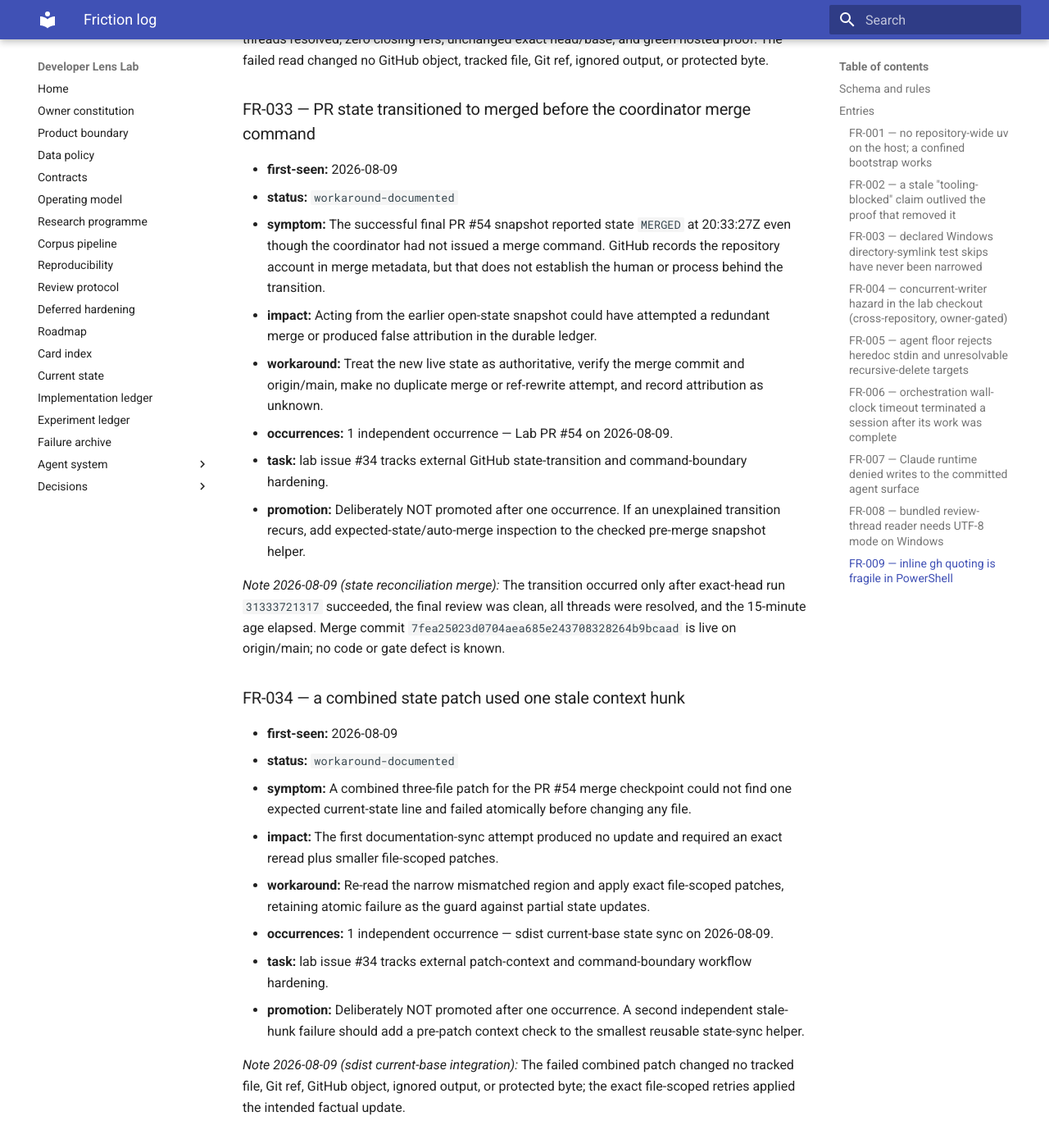
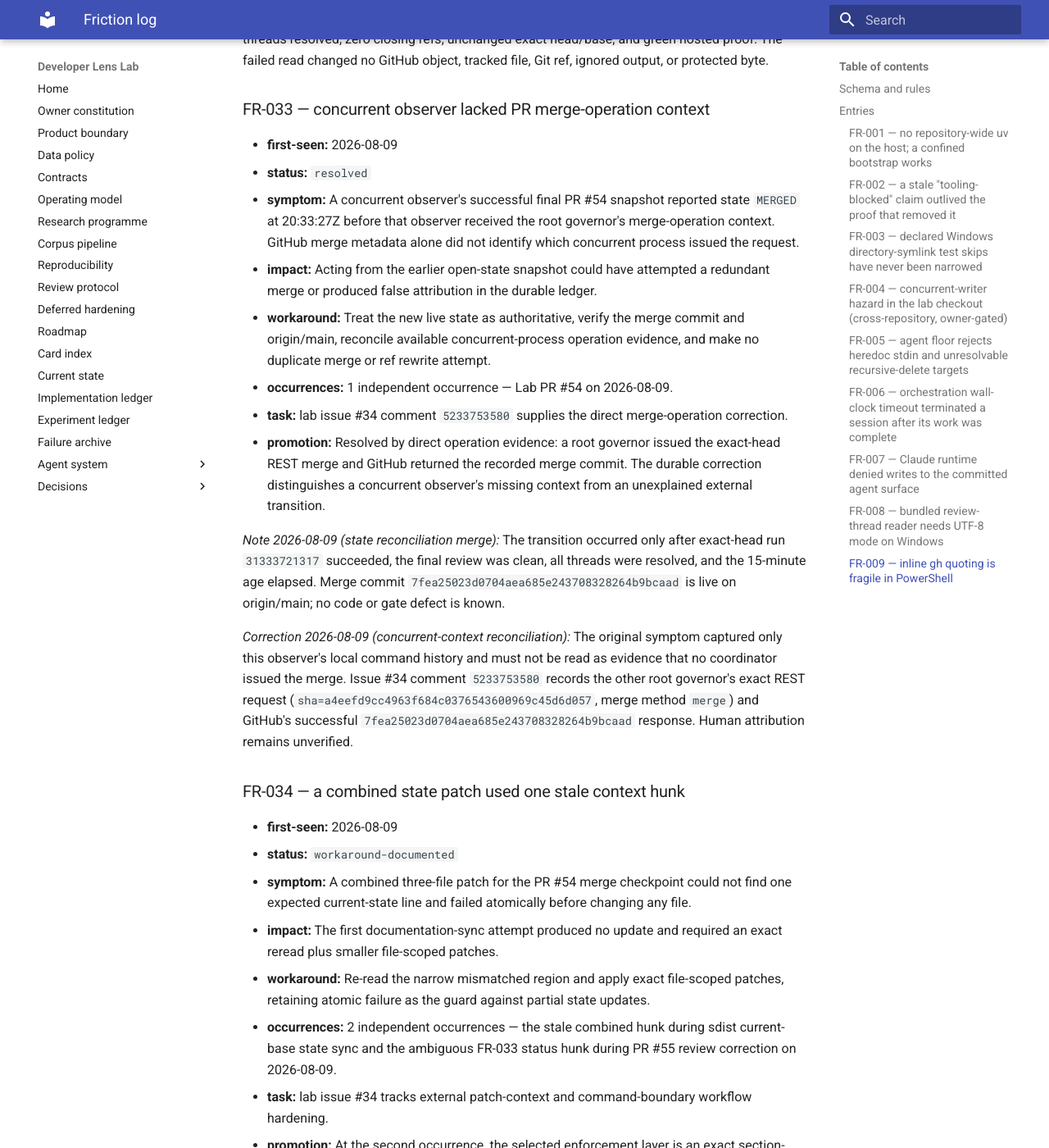
Before and after one commit to Chris0Jeky/developer-lens-lab, an MkDocs documentation site: the page built from docs/agent-system/FRICTION_LOG.md, in a window 1280 px wide and 1400 px high, scrolled down 25926 px. Shown: the whole window at 82% size. Built offline with MkDocs 1.6.1 and Material for MkDocs 9.7.7, drawn with Linux system fonts in a browser that asks for light colours; some of the changed text lies outside the part shown.

Commit message:
Correct PR 54 merge attribution

```diff
--- a/docs/agent-system/FRICTION_LOG.md
+++ b/docs/agent-system/FRICTION_LOG.md
@@ -877,26 +877,34 @@ _Note 2026-08-09 (state reconciliation merge):_ The smaller retry succeeded, con
 threads resolved, zero closing refs, unchanged exact head/base, and green hosted proof. The failed
 read changed no GitHub object, tracked file, Git ref, ignored output, or protected byte.
 
-### FR-033 — PR state transitioned to merged before the coordinator merge command
+### FR-033 — concurrent observer lacked PR merge-operation context
 
 - **first-seen:** 2026-08-09
-- **status:** `workaround-documented`
-- **symptom:** The successful final PR #54 snapshot reported state `MERGED` at 20:33:27Z even though
-  the coordinator had not issued a merge command. GitHub records the repository account in merge
-  metadata, but that does not establish the human or process behind the transition.
+- **status:** `resolved`
+- **symptom:** A concurrent observer's successful final PR #54 snapshot reported state `MERGED` at
+  20:33:27Z before that observer received the root governor's merge-operation context. GitHub merge
+  metadata alone did not identify which concurrent process issued the request.
 - **impact:** Acting from the earlier open-state snapshot could have attempted a redundant merge or
   produced false attribution in the durable ledger.
 - **workaround:** Treat the new live state as authoritative, verify the merge commit and origin/main,
-  make no duplicate merge or ref-rewrite attempt, and record attribution as unknown.
+  reconcile available concurrent-process operation evidence, and make no duplicate merge or ref
+  rewrite attempt.
 - **occurrences:** 1 independent occurrence — Lab PR #54 on 2026-08-09.
-- **task:** lab issue #34 tracks external GitHub state-transition and command-boundary hardening.
-- **promotion:** Deliberately NOT promoted after one occurrence. If an unexplained transition
-  recurs, add expected-state/auto-merge inspection to the checked pre-merge snapshot helper.
+- **task:** lab issue #34 comment `5233753580` supplies the direct merge-operation correction.
+- **promotion:** Resolved by direct operation evidence: a root governor issued the exact-head REST
+  merge and GitHub returned the recorded merge commit. The durable correction distinguishes a
+  concurrent observer's missing context from an unexplained external transition.
 
 _Note 2026-08-09 (state reconciliation merge):_ The transition occurred only after exact-head run
 `31333721317` succeeded, the final review was clean, all threads were resolved, and the 15-minute
 age elapsed. Merge commit `7fea25023d0704aea685e243708328264b9bcaad` is live on origin/main;
 no code or gate defect is known.
+
+_Correction 2026-08-09 (concurrent-context reconciliation):_ The original symptom captured only
+this observer's local command history and must not be read as evidence that no coordinator issued
+the merge. Issue #34 comment `5233753580` records the other root governor's exact REST request
+(`sha=a4eefd9cc4963f684c0376543600969c45d6d057`, merge method `merge`) and GitHub's successful
+`7fea25023d0704aea685e243708328264b9bcaad` response. Human attribution remains unverified.
 
 ### FR-034 — a combined state patch used one stale context hunk
 
@@ -908,14 +916,25 @@ no code or gate defect is known.
   plus smaller file-scoped patches.
 - **workaround:** Re-read the narrow mismatched region and apply exact file-scoped patches, retaining
   atomic failure as the guard against partial state updates.
-- **occurrences:** 1 independent occurrence — sdist current-base state sync on 2026-08-09.
+- **occurrences:** 2 independent occurrences — the stale combined hunk during sdist current-base
+  state sync and the ambiguous FR-033 status hunk during PR #55 review correction on 2026-08-09.
 - **task:** lab issue #34 tracks external patch-context and command-boundary workflow hardening.
-- **promotion:** Deliberately NOT promoted after one occurrence. A second independent stale-hunk
-  failure should add a pre-patch context check to the smallest reusable state-sync helper.
+- **promotion:** At the second occurrence, the selected enforcement layer is an exact section-header
+  anchor plus a pre-stage diff assertion that only the intended friction ID changed. A reusable
+  state-sync helper remains bounded task debt on issue #34.
 
 _Note 2026-08-09 (sdist current-base integration):_ The failed combined patch changed no tracked
 file, Git ref, GitHub object, ignored output, or protected byte; the exact file-scoped retries
 applied the intended factual update.
+
+_Note 2026-08-09 (PR #55 review correction):_ An unanchored status hunk matched FR-005 instead of
+FR-033. The immediate diff inspection caught it before staging; an exact header-scoped patch restored
+FR-005 and changed only FR-033. No commit, push, GitHub object, ignored output, or protected byte
+contained the transient edit.
+
+_Note 2026-08-09 (same correction hop):_ The first full-section wording patch used an assumed impact
+line and failed atomically. Narrow exact-line retries changed the title, symptom, and workaround;
+the failed attempt changed no file, ref, GitHub object, ignored output, or protected byte.
 
 ### FR-035 — an unannounced post-merge state worktree appeared at live main
 
@@ -938,3 +957,39 @@ _Note 2026-08-09 (sdist current-base integration):_ The observed branch and orig
 to `7fea25023d0704aea685e243708328264b9bcaad`; tracked status is clean and the repository has zero
 open pull requests. No ignored or untracked content was enumerated or inspected, and the worktree
 was not removed.
+
+_Note 2026-08-09 (concurrent-context reconciliation):_ Issue #34 later proved that another root
+governor process was active around the PR #54 merge. "Unannounced" describes missing coordination
+context for this observer, not an unidentified external actor. The clean retained worktree facts and
+ownership-token follow-up remain unchanged.
+
+### FR-036 — proof-command lookup named absent optional paths
+
+- **first-seen:** 2026-08-09
+- **status:** `resolved`
+- **symptom:** A bounded `rg` lookup named `pyproject.toml`, `Makefile`, and an optional
+  `docs/agent-system/CURRENT_STATE.md` path that are absent from this checkout. It printed the useful
+  `CLAUDE.md` matches but exited 1 because at least one explicit path did not exist.
+- **impact:** The lookup's process status was red even though the canonical run-and-prove commands
+  were recovered; no proof command or repository state was affected.
+- **workaround:** Use the canonical commands printed from `CLAUDE.md`; when probing optional files,
+  derive candidate paths from tracked-file inventory first.
+- **occurrences:** 1 independent occurrence — PR #55 correction proof lookup on 2026-08-09.
+- **task:** lab issue #34 tracks command-boundary hardening and reusable preflight checks.
+- **promotion:** Deliberately not promoted after one occurrence; tracked-file inventory is the
+  cheapest current guard, and a helper remains task debt only if the failure recurs.
+
+### FR-037 — inline PowerShell status assertion misquoted Markdown backticks
+
+- **first-seen:** 2026-08-09
+- **status:** `resolved`
+- **symptom:** An inline regex intended to compare friction-entry statuses embedded Markdown
+  backticks inside a double-quoted PowerShell command and failed at parse time.
+- **impact:** The pre-stage assertion did not run on its first attempt; the shell parsed no
+  repository mutation and changed no file, ref, GitHub object, ignored output, or protected byte.
+- **workaround:** Replace the inline regex with fixed header-and-context inspection plus the full
+  scoped diff before staging.
+- **occurrences:** 1 independent occurrence — PR #55 correction pre-stage assertion on 2026-08-09.
+- **task:** lab issue #34 tracks command-boundary hardening and reusable preflight checks.
+- **promotion:** Deliberately not promoted after one occurrence. If it recurs, use a checked script
+  file rather than adding more inline shell escaping.
```
Also changed, not shown: docs/CURRENT_STATE.md (+2 -2 lines), docs/IMPLEMENTATION_LEDGER.md (+5 -3 lines).
